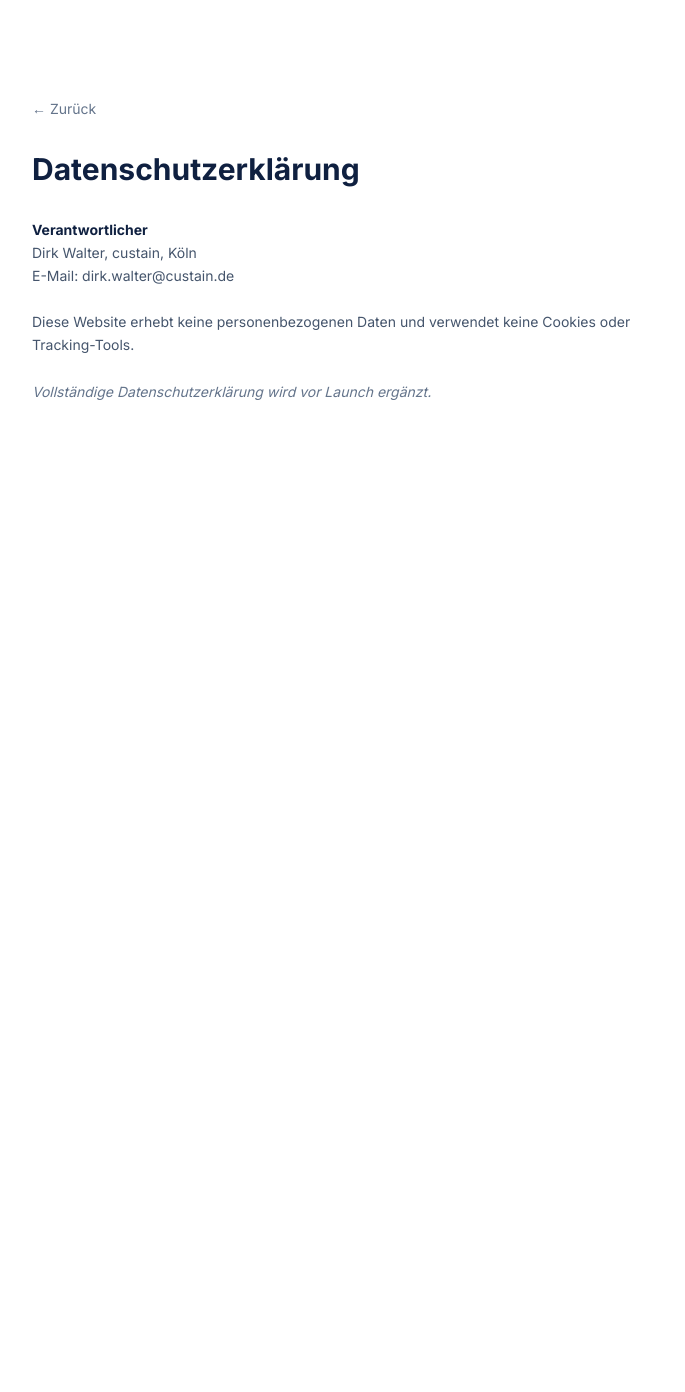
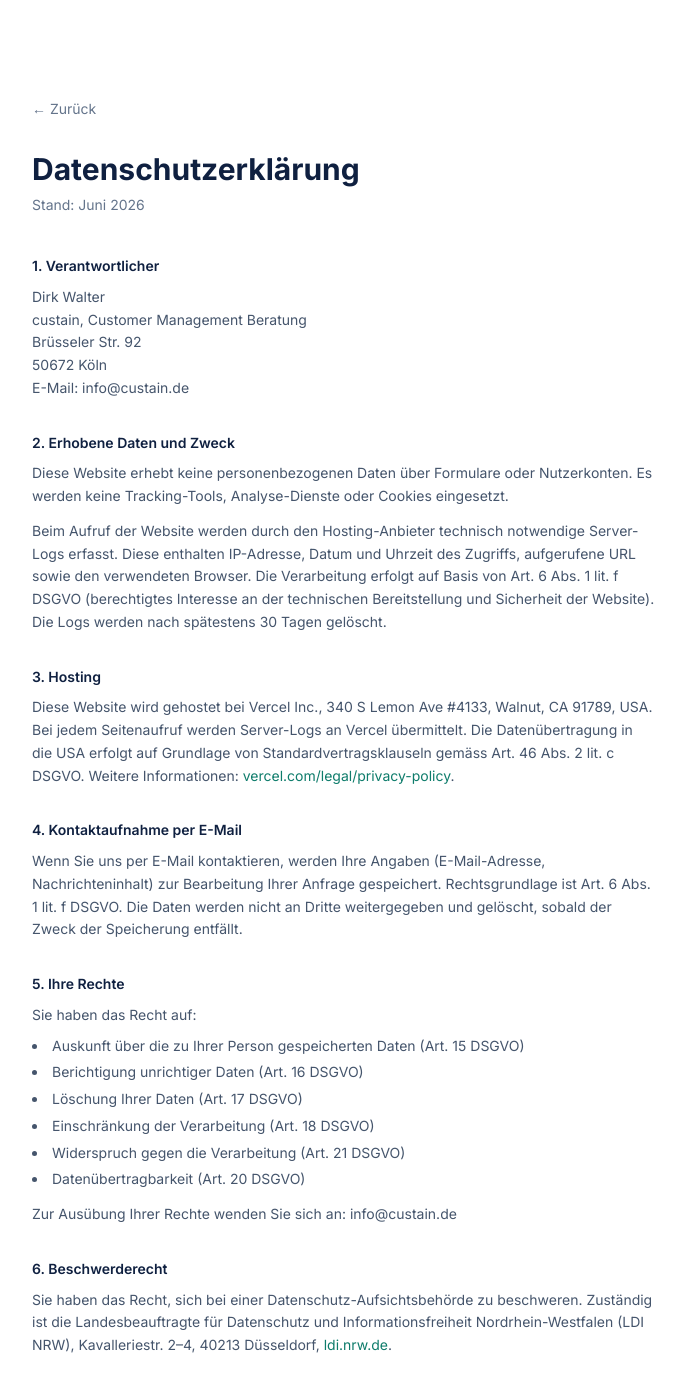
Before and after one commit to ditowa71/custain-web, a Next.js app: page /datenschutz in a window 1280 px wide. Shown: the top 1392 px of the page, without its empty margins (296-981 px from the left). Before the commit the page ends 800 px from the top, so only its background shows below. Built offline with nearby package versions, Linux system fonts and the light colour scheme.

Commit message:
Datenschutzerklärung vervollständigt

```diff
--- a/app/datenschutz/page.tsx
+++ b/app/datenschutz/page.tsx
@@ -7,17 +7,69 @@ export default function Datenschutz() {
         <Link href="/" className="text-sm text-[var(--muted)] hover:text-[var(--navy)] mb-8 inline-block">
           ← Zurück
         </Link>
-        <h1 className="text-3xl font-bold text-[var(--navy)] mb-8">Datenschutzerklärung</h1>
-        <div className="text-slate-600 space-y-6 text-sm leading-relaxed">
-          <p>
-            <strong className="text-[var(--navy)]">Verantwortlicher</strong><br />
-            Dirk Walter, custain, Köln<br />
-            E-Mail: dirk.walter@custain.de
-          </p>
-          <p>
-            Diese Website erhebt keine personenbezogenen Daten und verwendet keine Cookies oder Tracking-Tools.
-          </p>
-          <p className="text-[var(--muted)] italic">Vollständige Datenschutzerklärung wird vor Launch ergänzt.</p>
+        <h1 className="text-3xl font-bold text-[var(--navy)] mb-2">Datenschutzerklärung</h1>
+        <p className="text-[var(--muted)] text-sm mb-10">Stand: Juni 2026</p>
+
+        <div className="text-slate-600 space-y-8 text-sm leading-relaxed">
+
+          <section>
+            <h2 className="font-semibold text-[var(--navy)] mb-2">1. Verantwortlicher</h2>
+            <p>
+              Dirk Walter<br />
+              custain, Customer Management Beratung<br />
+              Brüsseler Str. 92<br />
+              50672 Köln<br />
+              E-Mail: info@custain.de
+            </p>
+          </section>
+
+          <section>
+            <h2 className="font-semibold text-[var(--navy)] mb-2">2. Erhobene Daten und Zweck</h2>
+            <p className="mb-3">
+              Diese Website erhebt keine personenbezogenen Daten über Formulare oder Nutzerkonten. Es werden keine Tracking-Tools, Analyse-Dienste oder Cookies eingesetzt.
+            </p>
+            <p>
+              Beim Aufruf der Website werden durch den Hosting-Anbieter technisch notwendige Server-Logs erfasst. Diese enthalten IP-Adresse, Datum und Uhrzeit des Zugriffs, aufgerufene URL sowie den verwendeten Browser. Die Verarbeitung erfolgt auf Basis von Art. 6 Abs. 1 lit. f DSGVO (berechtigtes Interesse an der technischen Bereitstellung und Sicherheit der Website). Die Logs werden nach spätestens 30 Tagen gelöscht.
+            </p>
+          </section>
+
+          <section>
+            <h2 className="font-semibold text-[var(--navy)] mb-2">3. Hosting</h2>
+            <p>
+              Diese Website wird gehostet bei Vercel Inc., 340 S Lemon Ave #4133, Walnut, CA 91789, USA. Bei jedem Seitenaufruf werden Server-Logs an Vercel übermittelt. Die Datenübertragung in die USA erfolgt auf Grundlage von Standardvertragsklauseln gemäss Art. 46 Abs. 2 lit. c DSGVO. Weitere Informationen: <a href="https://vercel.com/legal/privacy-policy" target="_blank" rel="noopener noreferrer" className="text-[var(--teal)] hover:underline">vercel.com/legal/privacy-policy</a>.
+            </p>
+          </section>
+
+          <section>
+            <h2 className="font-semibold text-[var(--navy)] mb-2">4. Kontaktaufnahme per E-Mail</h2>
+            <p>
+              Wenn Sie uns per E-Mail kontaktieren, werden Ihre Angaben (E-Mail-Adresse, Nachrichteninhalt) zur Bearbeitung Ihrer Anfrage gespeichert. Rechtsgrundlage ist Art. 6 Abs. 1 lit. f DSGVO. Die Daten werden nicht an Dritte weitergegeben und gelöscht, sobald der Zweck der Speicherung entfällt.
+            </p>
+          </section>
+
+          <section>
+            <h2 className="font-semibold text-[var(--navy)] mb-2">5. Ihre Rechte</h2>
+            <p className="mb-2">Sie haben das Recht auf:</p>
+            <ul className="list-disc list-inside space-y-1 mb-3">
+              <li>Auskunft über die zu Ihrer Person gespeicherten Daten (Art. 15 DSGVO)</li>
+              <li>Berichtigung unrichtiger Daten (Art. 16 DSGVO)</li>
+              <li>Löschung Ihrer Daten (Art. 17 DSGVO)</li>
+              <li>Einschränkung der Verarbeitung (Art. 18 DSGVO)</li>
+              <li>Widerspruch gegen die Verarbeitung (Art. 21 DSGVO)</li>
+              <li>Datenübertragbarkeit (Art. 20 DSGVO)</li>
+            </ul>
+            <p>
+              Zur Ausübung Ihrer Rechte wenden Sie sich an: info@custain.de
+            </p>
+          </section>
+
+          <section>
+            <h2 className="font-semibold text-[var(--navy)] mb-2">6. Beschwerderecht</h2>
+            <p>
+              Sie haben das Recht, sich bei einer Datenschutz-Aufsichtsbehörde zu beschweren. Zuständig ist die Landesbeauftragte für Datenschutz und Informationsfreiheit Nordrhein-Westfalen (LDI NRW), Kavalleriestr. 2–4, 40213 Düsseldorf, <a href="https://www.ldi.nrw.de" target="_blank" rel="noopener noreferrer" className="text-[var(--teal)] hover:underline">ldi.nrw.de</a>.
+            </p>
+          </section>
+
         </div>
       </div>
     </div>
```
